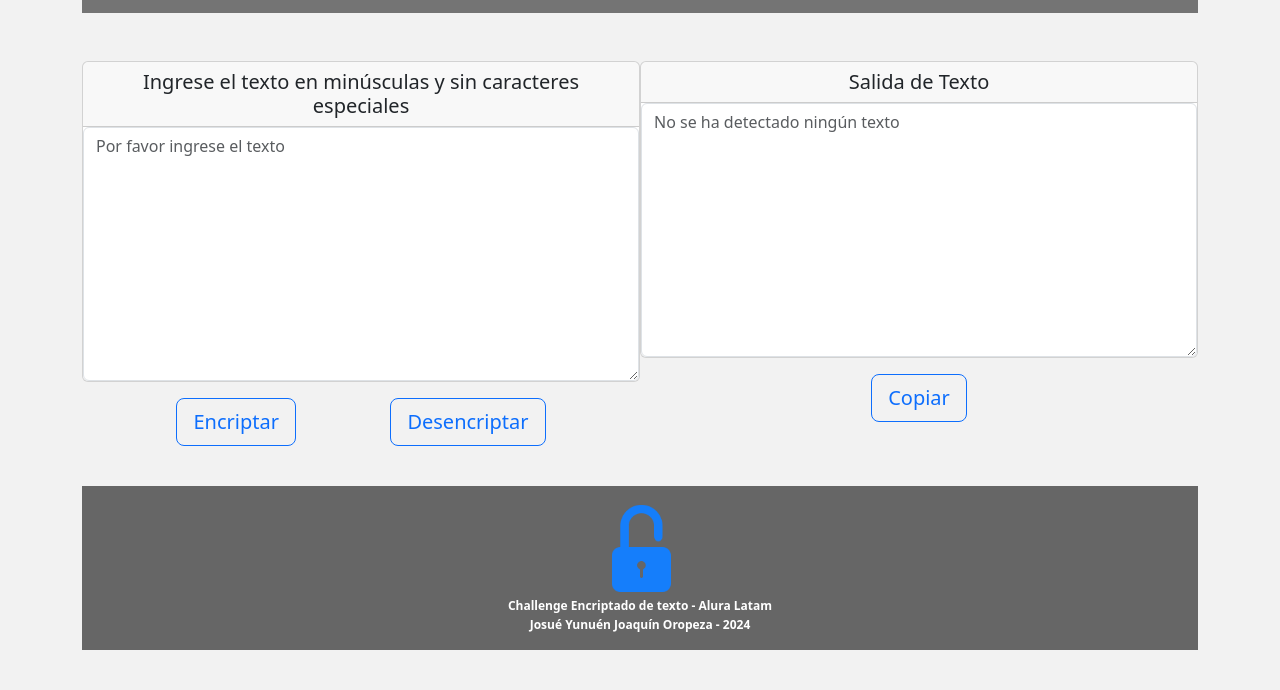
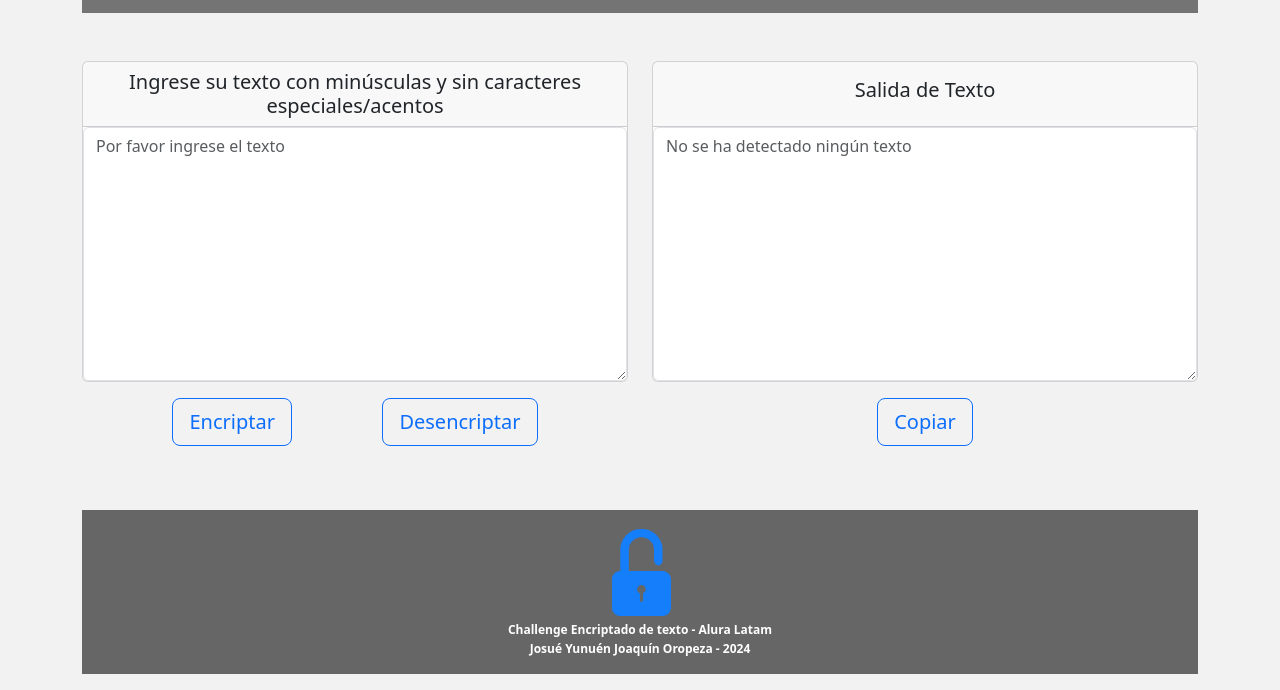
Before and after one commit to peteroropeza5/encriptador-texto-2.0, a plain HTML site: page index.html in a window 1280 px wide. Shown: the part 185-875 px from the top of the page. Before the commit the page ends 851 px from the top, so only its background shows below. Drawn offline with Linux system fonts and the light colour scheme.

Commit message:
Update index

```diff
--- a/index.html
+++ b/index.html
@@ -20,10 +20,9 @@
         </header>
         <main>
             <div class="row my-3">
-                <div class="d-flex justify-content-evenly">
                 <div class="col-12 col-md-6">
                     <div class="card">
-                            <h5 class="card-header text-center" for="entrada-texto">Ingrese el texto en minúsculas y sin caracteres especiales</h5>
+                        <h5 class="card-header text-center" for="entrada-texto">Ingrese su texto con minúsculas y sin caracteres especiales/acentos</h5>
                         <form action="">
                                 <textarea name="entrada-texto" id="entrada-texto" class="form-control text-justify" placeholder="Por favor ingrese el texto" rows="10"></textarea>
                         </form>
@@ -35,14 +34,13 @@
                 </div>
                 <div class="col-12 col-md-6">
                     <div class="card">
-                            <h5 class="card-header text-center" for="salida-texto">Salida de Texto</h5>
+                        <h5 class="card-header text-center pt-3 pb-4" for="salida-texto">Salida de Texto</h5>
                         <form action="">
                                 <textarea name="salida-texto" id="salida-texto" class="form-control text-justify" placeholder="No se ha detectado ningún texto" rows="10"></textarea>
                         </form>
                     </div>
                     <div class="d-flex justify-content-center mt-3 mb-5">
                         <button onclick="copiar();" type="button" class="btn btn-outline-primary btn-lg">Copiar</button>
-                        </div>
                     </div>
                 </div>
             </div>
```
Lines whose indentation alone changed are shown as unchanged.
